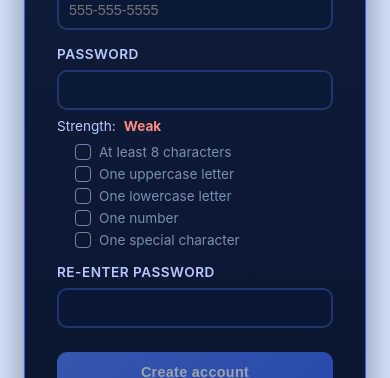
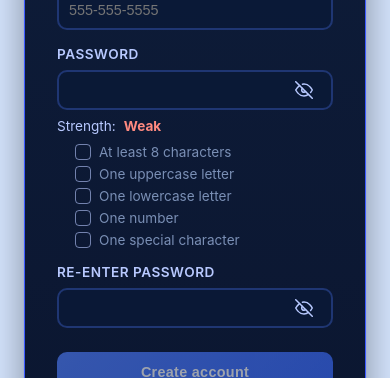
Before and after one commit to Juanfnmb1LPT/Direct-Mail-Sphere, a Vue app in the folder frontend/: page /signup in a window 390 px wide. Shown: the part 420-798 px from the top of the page. Built offline with nearby package versions, Linux system fonts and the light colour scheme; the HTML template or start-up script is replaced by a standard one.

Commit message:
Auto-formatting changes like title case, ability to see passwords, and phone number formatting

```diff
--- a/frontend/src/views/SignupView.vue
+++ b/frontend/src/views/SignupView.vue
@@ -35,29 +35,70 @@
             autocomplete="email"
             required
           />
+          <p v-if="email && !emailValid" class="helper-text">
+            Enter a valid email address.
+          </p>
         </div>
 
         <div class="form-group">
           <label for="phone">Phone number</label>
           <input
             id="phone"
-            v-model.trim="phone"
+            v-model="phone"
             type="tel"
             autocomplete="tel"
             placeholder="555-555-5555"
+            inputmode="numeric"
             required
           />
         </div>
 
         <div class="form-group">
           <label for="password">Password</label>
+          <div class="password-field">
             <input
               id="password"
               v-model="password"
-            type="password"
+              :type="showPassword ? 'text' : 'password'"
               autocomplete="new-password"
               required
             />
+            <button
+              type="button"
+              class="toggle-password"
+              @click="showPassword = !showPassword"
+              :title="showPassword ? 'Hide password' : 'Show password'"
+            >
+              <svg
+                v-if="showPassword"
+                xmlns="http://www.w3.org/2000/svg"
+                viewBox="0 0 24 24"
+                fill="none"
+                stroke="currentColor"
+                stroke-width="2"
+                stroke-linecap="round"
+                stroke-linejoin="round"
+              >
+                <path d="M1 12s4-8 11-8 11 8 11 8-4 8-11 8-11-8-11-8z"></path>
+                <circle cx="12" cy="12" r="3"></circle>
+              </svg>
+              <svg
+                v-else
+                xmlns="http://www.w3.org/2000/svg"
+                viewBox="0 0 24 24"
+                fill="none"
+                stroke="currentColor"
+                stroke-width="2"
+                stroke-linecap="round"
+                stroke-linejoin="round"
+              >
+                <path
+                  d="M17.94 17.94A10.07 10.07 0 0 1 12 20c-7 0-11-8-11-8a18.45 18.45 0 0 1 5.06-5.94M9.9 4.24A9.12 9.12 0 0 1 12 4c7 0 11 8 11 8a18.5 18.5 0 0 1-2.16 3.19m-6.72-1.07a3 3 0 1 1-4.24-4.24"
+                ></path>
+                <line x1="1" y1="1" x2="23" y2="23"></line>
+              </svg>
+            </button>
+          </div>
           <div class="strength-row">
             <span class="strength-label">Strength:</span>
             <span :class="['strength-value', strengthClass]">{{ strengthLabel }}</span>
@@ -88,13 +129,50 @@
 
         <div class="form-group">
           <label for="confirm-password">Re-enter password</label>
+          <div class="password-field">
             <input
               id="confirm-password"
               v-model="confirmPassword"
-            type="password"
+              :type="showConfirmPassword ? 'text' : 'password'"
               autocomplete="new-password"
               required
             />
+            <button
+              type="button"
+              class="toggle-password"
+              @click="showConfirmPassword = !showConfirmPassword"
+              :title="showConfirmPassword ? 'Hide password' : 'Show password'"
+            >
+              <svg
+                v-if="showConfirmPassword"
+                xmlns="http://www.w3.org/2000/svg"
+                viewBox="0 0 24 24"
+                fill="none"
+                stroke="currentColor"
+                stroke-width="2"
+                stroke-linecap="round"
+                stroke-linejoin="round"
+              >
+                <path d="M1 12s4-8 11-8 11 8 11 8-4 8-11 8-11-8-11-8z"></path>
+                <circle cx="12" cy="12" r="3"></circle>
+              </svg>
+              <svg
+                v-else
+                xmlns="http://www.w3.org/2000/svg"
+                viewBox="0 0 24 24"
+                fill="none"
+                stroke="currentColor"
+                stroke-width="2"
+                stroke-linecap="round"
+                stroke-linejoin="round"
+              >
+                <path
+                  d="M17.94 17.94A10.07 10.07 0 0 1 12 20c-7 0-11-8-11-8a18.45 18.45 0 0 1 5.06-5.94M9.9 4.24A9.12 9.12 0 0 1 12 4c7 0 11 8 11 8a18.5 18.5 0 0 1-2.16 3.19m-6.72-1.07a3 3 0 1 1-4.24-4.24"
+                ></path>
+                <line x1="1" y1="1" x2="23" y2="23"></line>
+              </svg>
+            </button>
+          </div>
           <p v-if="confirmPassword && !passwordsMatch" class="helper-text">
             Passwords do not match.
           </p>
@@ -116,7 +194,7 @@
 </template>
 
 <script setup>
-import { computed, ref } from 'vue'
+import { computed, ref, watch } from 'vue'
 import { useRouter } from 'vue-router'
 
 const router = useRouter()
@@ -129,6 +207,52 @@ const password = ref('')
 const confirmPassword = ref('')
 const error = ref('')
 const success = ref(false)
+const showPassword = ref(false)
+const showConfirmPassword = ref(false)
+
+const formatFirstName = (value) =>
+  value
+    .replace(/\s+/g, ' ')
+    .trim()
+    .split(' ')
+    .filter(Boolean)
+    .map((part) => part.charAt(0).toUpperCase() + part.slice(1).toLowerCase())
+    .join(' ')
+
+const formatLastName = (value) =>
+  value
+    .replace(/\s+/g, ' ')
+    .trim()
+    .split(' ')
+    .filter(Boolean)
+    .map((part) => part.charAt(0).toUpperCase() + part.slice(1).toLowerCase())
+    .join(' ')
+
+const formatPhone = (value) => {
+  const digits = value.replace(/\D/g, '').slice(0, 10)
+  if (digits.length <= 3) return digits
+  if (digits.length <= 6) return `${digits.slice(0, 3)}-${digits.slice(3)}`
+  return `${digits.slice(0, 3)}-${digits.slice(3, 6)}-${digits.slice(6)}`
+}
+
+watch(firstName, (value, prev) => {
+  const formatted = formatFirstName(value)
+  if (formatted !== value) firstName.value = formatted
+})
+
+watch(lastName, (value) => {
+  const formatted = formatLastName(value)
+  if (formatted !== value) lastName.value = formatted
+})
+
+watch(phone, (value) => {
+  const formatted = formatPhone(value)
+  if (formatted !== value) phone.value = formatted
+})
+
+const emailValid = computed(() =>
+  /^[^\s@]+@[^\s@]+\.[^\s@]+$/.test(email.value)
+)
 
 const passwordRules = computed(() => ({
   length: password.value.length >= 8,
@@ -168,7 +292,8 @@ const canSubmit = computed(() =>
     password.value &&
     confirmPassword.value &&
     passwordsMatch.value &&
-    isStrong.value
+    isStrong.value &&
+    emailValid.value
 )
 
 const handleSignup = () => {
@@ -260,6 +385,40 @@ const goToLogin = () => {
   border-color: #5281ff;
   background-color: rgba(11, 26, 56, 0.95);
   box-shadow: 0 0 0 3px rgba(82, 129, 255, 0.15);
+}
+
+.password-field {
+  position: relative;
+  display: flex;
+  align-items: center;
+}
+
+.password-field input {
+  width: 100%;
+  padding-right: 40px;
+}
+
+.toggle-password {
+  position: absolute;
+  right: 12px;
+  background: none;
+  border: none;
+  cursor: pointer;
+  padding: 8px;
+  display: flex;
+  align-items: center;
+  justify-content: center;
+  color: #b8c9ff;
+  transition: color 0.3s ease;
+}
+
+.toggle-password:hover {
+  color: #5281ff;
+}
+
+.toggle-password svg {
+  width: 18px;
+  height: 18px;
 }
 
 .strength-row {
```
Lines whose indentation alone changed are shown as unchanged.
